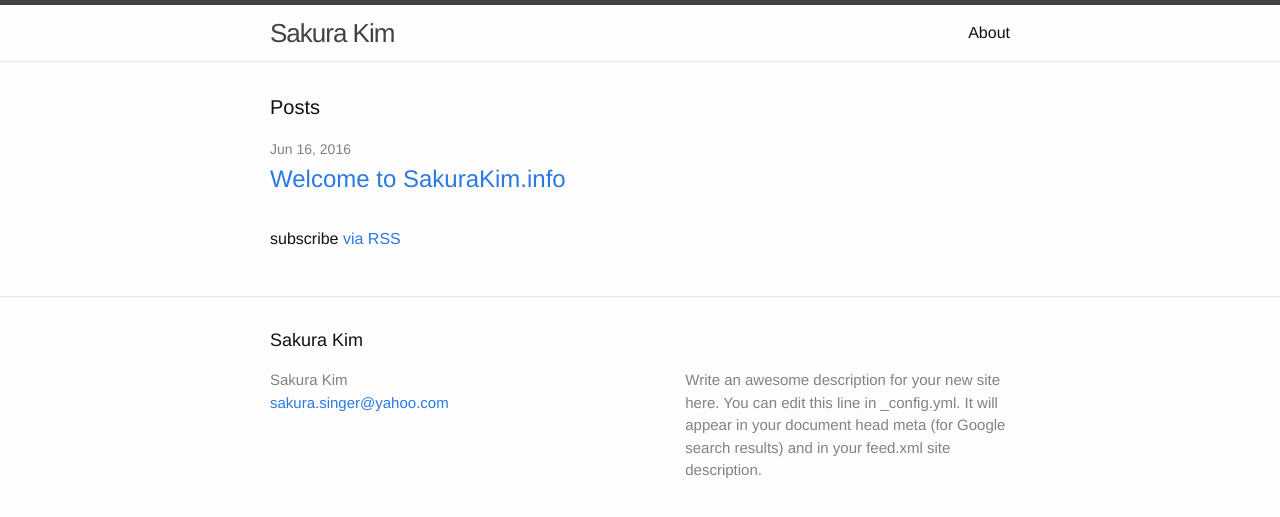
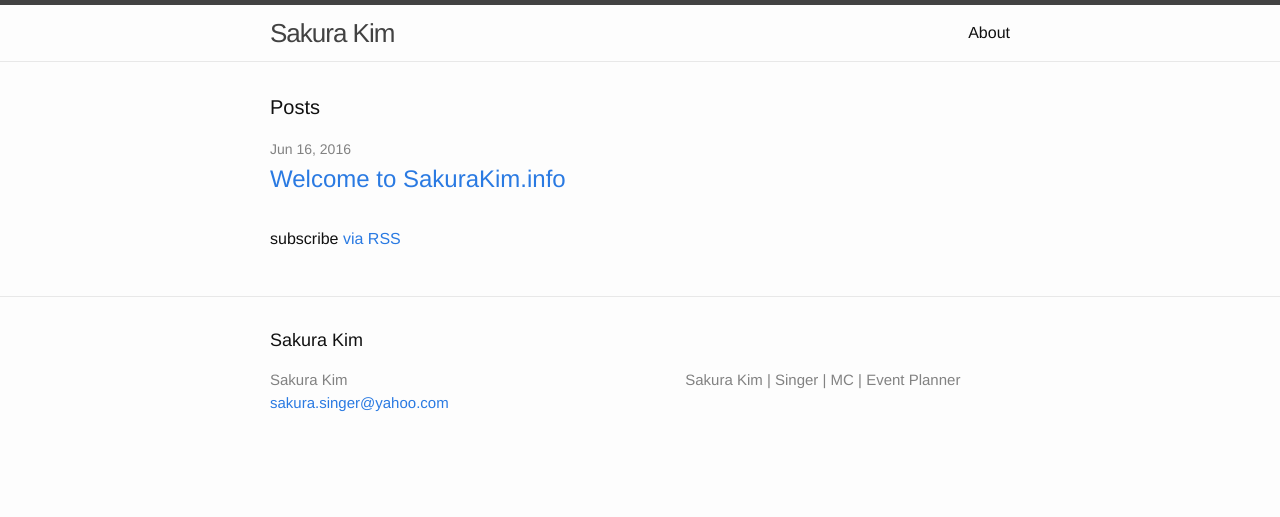
Before and after one commit to sakurakiminfo/sakurakiminfo.github.io, a Jekyll site: the page built from index.html, in a window 1280 px wide. Shown: the top 517 px of the page. Built offline with Jekyll 4.4.1, drawn with Linux system fonts in a browser that asks for light colours.

Commit message:
updating the site description

```diff
--- a/_config.yml
+++ b/_config.yml
@@ -9,9 +9,7 @@
 title: Sakura Kim
 email: sakura.singer@yahoo.com
 description: > # this means to ignore newlines until "baseurl:"
-  Write an awesome description for your new site here. You can edit this
-  line in _config.yml. It will appear in your document head meta (for
-  Google search results) and in your feed.xml site description.
+  Sakura Kim | Singer | MC | Event Planner
 baseurl: "" # the subpath of your site, e.g. /blog
 url: "http://sakurakim.info" # the base hostname & protocol for your site
 #twitter_username: jekyllrb
```
